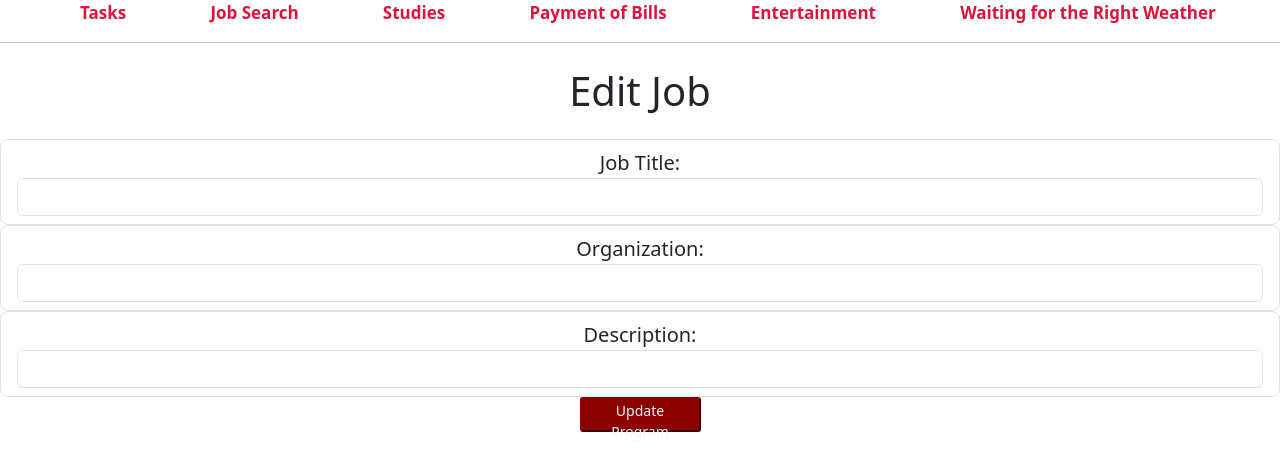
After one commit to kvalge/task-manager-flask, a Flask app: page /studies/edit/1 in a window 1280 px wide. The commit adds this page. Shown: the top 471 px of the page. Run offline with Flask 3, Linux system fonts and the light colour scheme.

Commit message:
Created functionality to update and delete study program.

```diff
--- a/app/static/style.css
+++ b/app/static/style.css
@@ -38,13 +38,13 @@ a {
 
 button, .button {
     cursor: pointer;
-    font-size: 15px;
+    font-size: 14px;
     color: whitesmoke;
     background-color: #8b0000;
     border-color: #8b0000;
     border-radius: 3px;
-    height: 37px;
-    width: 112px;
+    height: 35px;
+    width: 121px;
     margin-bottom: 20px;
 }
 
--- a/app/tasks/studies/routes.py
+++ b/app/tasks/studies/routes.py
@@ -23,6 +23,25 @@ def new():
     return render_template('studies/new_program.html')
 
 
-@bp.route('/university/')
-def categories():
-    return render_template('studies/university.html')
+@bp.route('/edit/<id>', methods=['GET', 'POST'])
+def get_program_by_id_for_edit(id):
+    program = Program.query.filter_by(id=id).first()
+    return render_template('studies/edit-program.html', program=program)
+
+
+@bp.route('/update/<id>', methods=['GET', 'POST'])
+def update(id):
+    program = Program.query.filter_by(id=id).first()
+    program.title = request.form["title"]
+    program.organization = request.form["organization"]
+    program.description = request.form["description"]
+    db.session.commit()
+    return index()
+
+
+@bp.route('/delete/<id>', methods=['GET', 'POST'])
+def delete(id):
+    program = Program.query.filter_by(id=id).first()
+    db.session.delete(program)
+    db.session.commit()
+    return index()
--- /dev/null
+++ b/app/templates/studies/edit-program.html
@@ -0,0 +1,22 @@
+{% extends 'base.html' %}
+{% block content %}
+<form action="/studies/update/{{program.id}}" method="post">
+    <h1 class="mt-4 mb-4">Edit Job</h1>
+    <form method="post">
+        <div class="form-control form-control-lg">
+            <label for="title">Job Title: </label>
+            <input class="form-control" type="text" id="title" name="title" placeholder="{{program.organization}}">
+        </div>
+        <div class="form-control form-control-lg">
+            <label for="organization">Organization: </label>
+            <input class="form-control" type="text" id="organization" name="organization"
+                   placeholder="{{program.organization}}">
+        </div>
+        <div class="form-control form-control-lg">
+            <label for="description">Description: </label>
+            <input class="form-control" type="text" id="description" name="description"
+                   placeholder="{{program.description}}">
+        </div>
+        <button name="program" type="submit">Update Program</button>
+    </form>
+    {% endblock %}
```
Also changed, not shown: app/templates/studies/university.html (deleted, +0 -8 lines).
